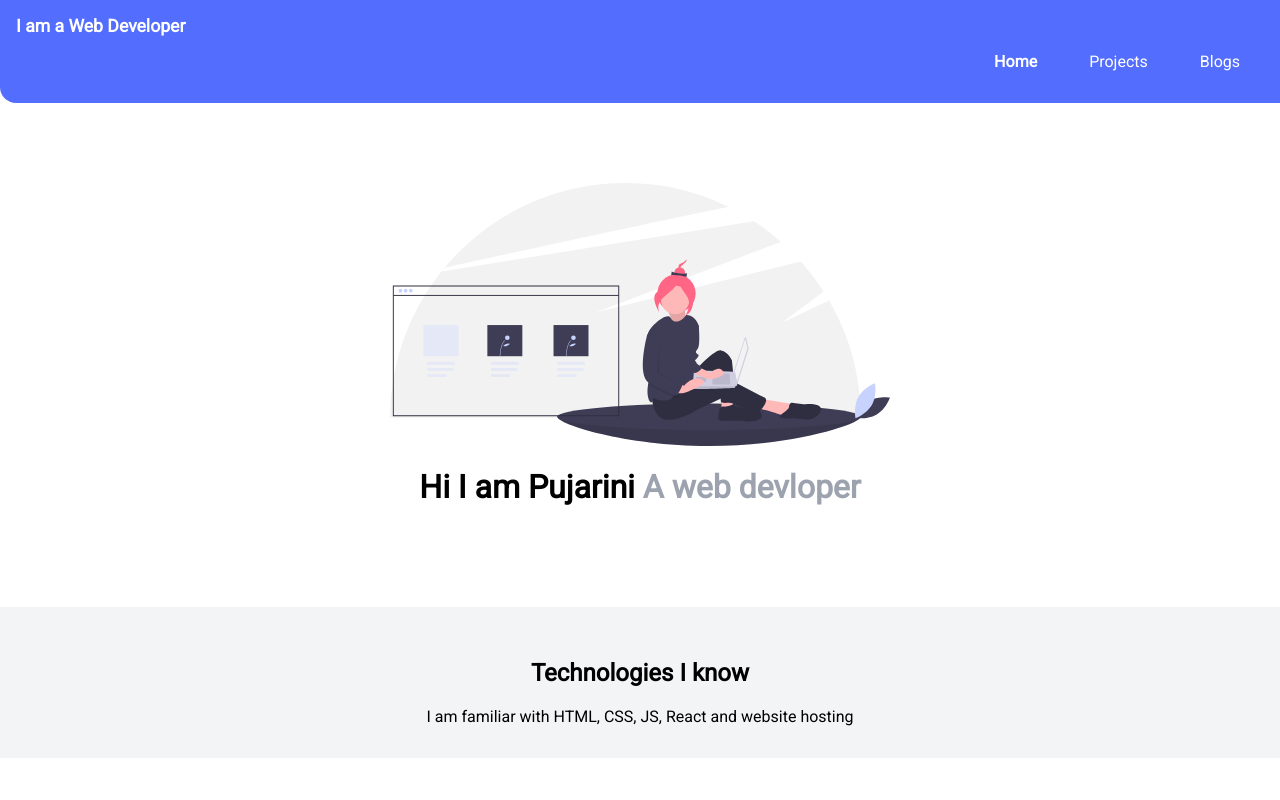
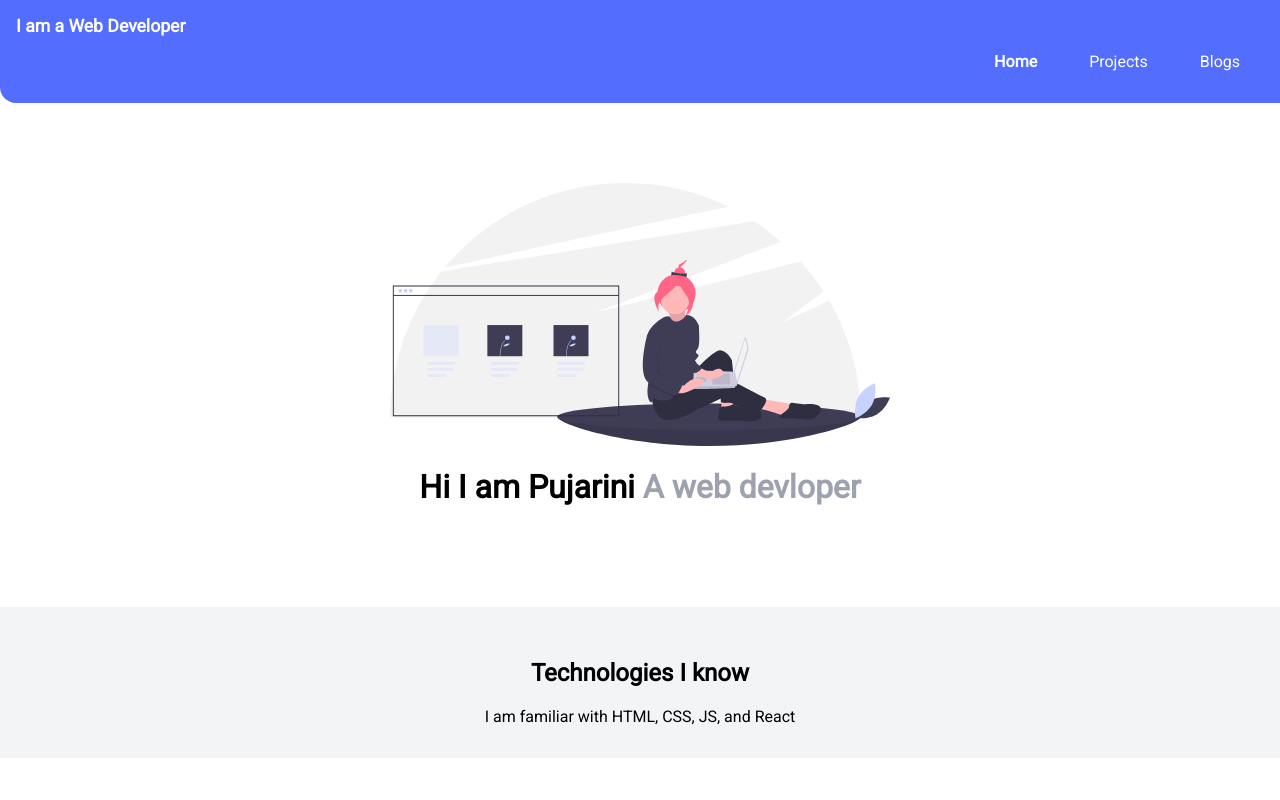
Before and after one commit to Pujarini/portfolio, a plain HTML site: page index.html in a window 1280 px wide. Shown: the top 800 px of the page. Drawn offline with Linux system fonts and the light colour scheme.

Commit message:
Added technologies

```diff
--- a/index.html
+++ b/index.html
@@ -24,7 +24,7 @@
 
     <section class="section ow">
         <h1 class="section-header">Technologies I know</h1>
-        <p class="conatiner container-center">I am familiar with HTML, CSS, JS, React and website hosting </p>
+        <p class="conatiner container-center">I am familiar with HTML, CSS, JS, and React</p>
     </section>
 
     <section class="section">
```
